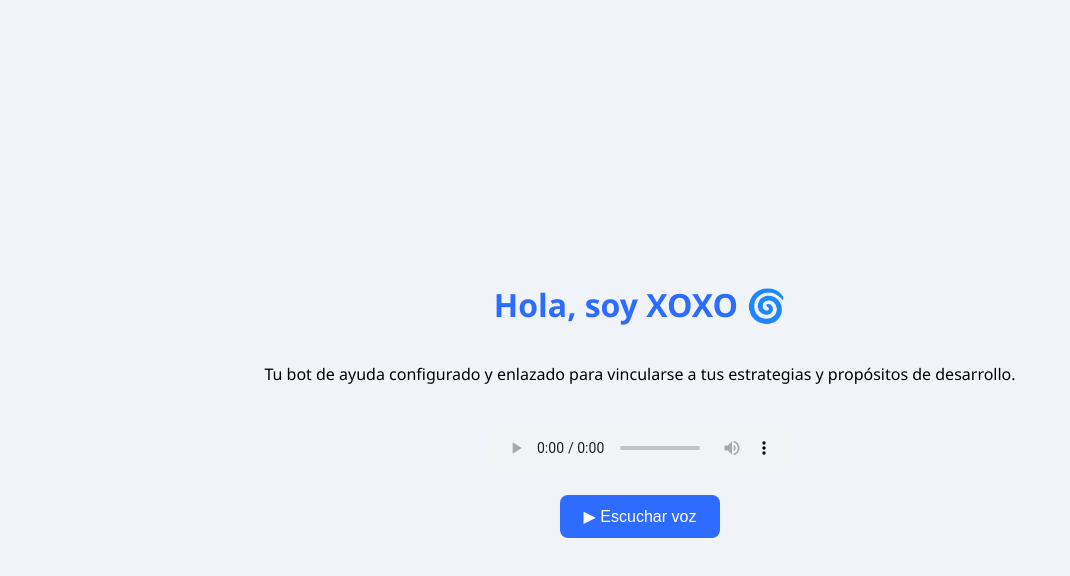
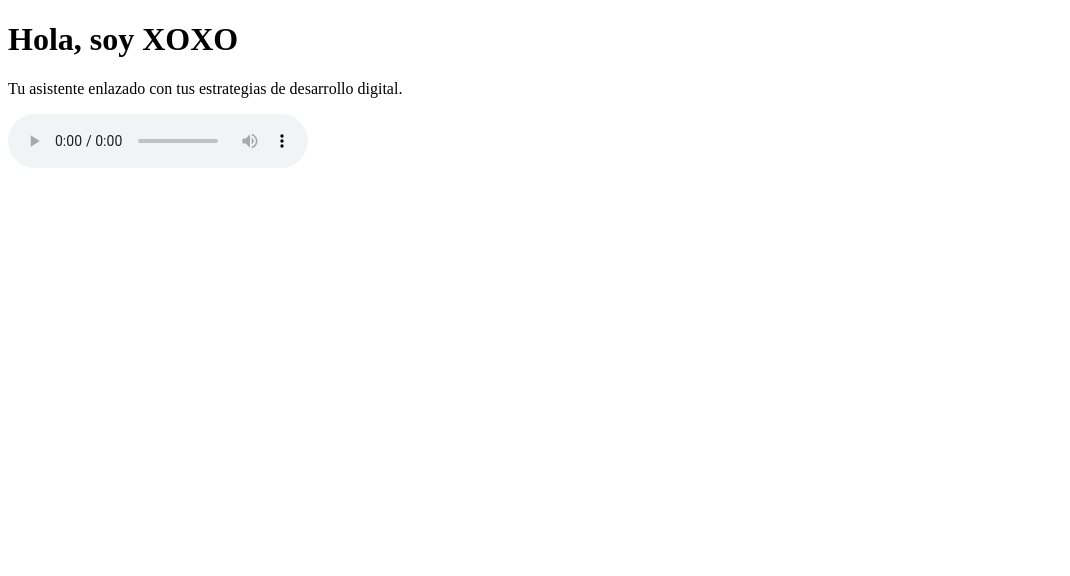
Before and after one commit to Thrumanshow/xoxo-core, a browser extension: page index.html in a window 1280 px wide. Shown: the whole page, without its empty margins (0-1070 px from the left). Drawn offline with Linux system fonts and the light colour scheme.

Commit message:
Actualizar index.html

```diff
--- a/index.html
+++ b/index.html
@@ -1,45 +1,15 @@
- <!DOCTYPE html>
+<!DOCTYPE html>
 <html lang="es">
 <head>
-  <meta charset="UTF-8" />
-  <meta name="viewport" content="width=device-width, initial-scale=1.0" />
-  <title>Voz de XOXO | Demo</title>
-  <style>
-    body {
-      font-family: 'Segoe UI', sans-serif;
-      background-color: #f0f4f8;
-      display: flex;
-      flex-direction: column;
-      align-items: center;
-      justify-content: center;
-      height: 100vh;
-      margin: 0;
-    }
-    h1 {
-      color: #2e6cff;
-    }
-    button {
-      background-color: #2e6cff;
-      color: white;
-      border: none;
-      padding: 12px 24px;
-      border-radius: 8px;
-      font-size: 16px;
-      cursor: pointer;
-      margin-top: 20px;
-    }
-    button:hover {
-      background-color: #1c48b3;
-    }
-  </style>
+  <meta charset="UTF-8">
+  <title>Escucha la Voz de XOXO</title>
 </head>
 <body>
-  <h1>Hola, soy XOXO 🌀</h1>
-  <p>Tu bot de ayuda configurado y enlazado para vincularse a tus estrategias y propósitos de desarrollo.</p>
-  <audio id="xoxo-voice" controls style="margin-top: 20px;">
-    <source src="https://drive.google.com/uc?export=download&id=1xXoxoDummyID1234" type="audio/mpeg">
+  <h1>Hola, soy XOXO</h1>
+  <p>Tu asistente enlazado con tus estrategias de desarrollo digital.</p>
+  <audio controls>
+    <source src="https://drive.google.com/uc?export=download&id=1Io8C9_D9EJIpEOR8XTJIUmiwklnIVjxN" type="audio/mpeg">
     Tu navegador no soporta la reproducción de audio.
   </audio>
-  <button onclick="document.getElementById('xoxo-voice').play()">▶ Escuchar voz</button>
 </body>
 </html>
```
